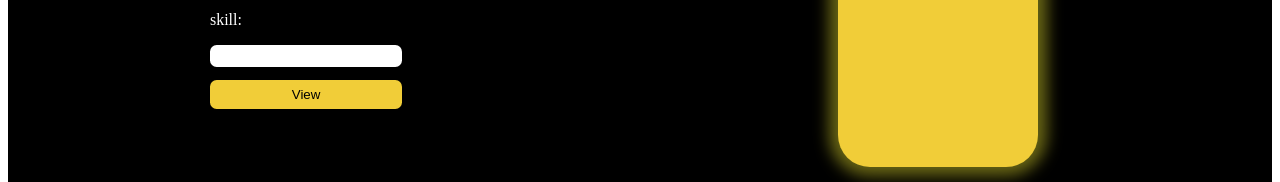
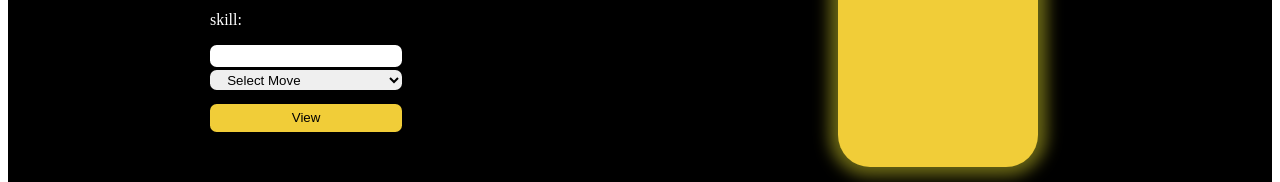
Before and after one commit to Salvadoranr/CRUD-Angular8, an Angular app: page /pokemon-form in a window 1280 px wide. Shown: the part 455-637 px from the top of the page. Built offline with nearby package versions, Linux system fonts and the light colour scheme.

Commit message:
adding select for pokemon moves, and new styles

```diff
--- a/src/app/components/form-container/form-container.component.html
+++ b/src/app/components/form-container/form-container.component.html
@@ -4,8 +4,8 @@
     <app-pokemon [pokemon]="pokemon" ></app-pokemon>
 </div>
 
-<div class="comp__form-container-move-right">
-  <button class= "comp__form-container--button"(click)="createPokemon()">Create Pokemon</button>
+<div class="comp__form-container-moveRight">
+  <button class= "comp__form-container-buttonStyle"(click)="createPokemon()">Create Pokemon</button>
 </div>
 
 </div>
--- a/src/app/components/form-container/form-container.component.scss
+++ b/src/app/components/form-container/form-container.component.scss
@@ -3,10 +3,10 @@
   justify-content: space-around;
   flex-wrap: wrap;
 }
-.comp__form-container-move-right {
+.comp__form-container-moveRight {
   display: flex;
   justify-content: center;
-  .comp__form-container--button {
+  .comp__form-container-buttonStyle {
     margin-top: 0.5em;
     margin-bottom: 2em;
     background-color: #f1cd38;
--- a/src/app/components/pokemon-form/pokemon-form.component.html
+++ b/src/app/components/pokemon-form/pokemon-form.component.html
@@ -1,4 +1,8 @@
-<form class="comp_pokemon-from-container" [formGroup]="pokemonForm" (ngSubmit)="onFormSubmit(pokemonForm.value)">
+<form
+  class="comp_pokemon-from-container"
+  [formGroup]="pokemonForm"
+  (ngSubmit)="onFormSubmit(pokemonForm.value)"
+>
   <label class="comp_pokemon-from-label--color" for="name">
     <p>
       Name:
@@ -33,10 +37,20 @@
     <p>
       skill:
     </p>
-      <input class="comp__pokemon-form-input" type="text" id="moves" formControlName="moves" />
+    <input
+      class="comp__pokemon-form-input"
+      type="text"
+      id="moves"
+      formControlName="moves"
+      [(ngModel)]="moves"
+    />
   </label>
   <div>
-
+    <select class="comp__pokemon-form-size" (change)="addMove($event.target.options.selectedIndex)">
+      <option *ngFor="let move of allMoves" value="">{{ move }}</option>
+    </select>
+  </div>
+  <div>
     <button class="button-view" type="submit">View</button>
   </div>
 </form>
--- a/src/app/components/pokemon-form/pokemon-form.component.scss
+++ b/src/app/components/pokemon-form/pokemon-form.component.scss
@@ -16,4 +16,12 @@
     height: 1.5em;
     padding-left:1em ;
   }
+  .comp__pokemon-form-size{
+    border: none;
+    border-radius: 0.5em;
+    height: 1.5em;
+    padding-left:1em ;
+    margin-top:0.25em;
+    width: 100%;
+  }
 }
--- a/src/app/components/pokemon-form/pokemon-form.component.ts
+++ b/src/app/components/pokemon-form/pokemon-form.component.ts
@@ -1,6 +1,7 @@
 import { Component, OnInit, Input, Output, EventEmitter } from '@angular/core';
 import { IPokemon } from '../../interfaces/pokemon.interface';
 import { FormBuilder, FormGroup, FormControlName } from '@angular/forms';
+import { CrudPokemonService } from 'src/app/services/crud-pokemon.service';
 
 @Component({
   selector: 'app-pokemon-form',
@@ -11,16 +12,17 @@ export class PokemonFormComponent implements OnInit {
   @Input() name = '';
   @Input() image = '';
   @Input() weight = 0;
-  @Input() moves = [];
+  @Input() moves = '';
   @Input() type = '';
   @Input() id = 0;
   @Output() formHandler = new EventEmitter<IPokemon>();
 
   pokemonForm: FormGroup;
   skills: number[];
-
-  constructor(private formBuilder: FormBuilder) {
+  allMoves: string[];
+  constructor(private formBuilder: FormBuilder, private crud: CrudPokemonService) {
     this.skills = [1];
+    this.allMoves = ['Select Move', ...this.crud.allMoves];
   }
   convertToArray = input => input.split(',');
   ngOnInit() {
@@ -49,5 +51,8 @@ export class PokemonFormComponent implements OnInit {
     this.formHandler.emit(pokemonValue);
     // this.pokemonForm.reset();
   }
-
+  addMove(index: number) {
+    this.moves += this.allMoves[index] + ',';
+    this.allMoves.splice(index, 1);
+  }
 }
--- a/src/app/components/pokemon-list/pokemon-list.component.html
+++ b/src/app/components/pokemon-list/pokemon-list.component.html
@@ -1,12 +1,7 @@
 <div class="comp__pokemon-list--container">
-  <div class="comp__pokemon-list--container-input">
-    <label class="comp__pokemon-list-label" for="find">find pokemon:</label>
-    <p>
-      <input class="comp__pokemon-list-input" type="text" id="find" [(ngModel)]="filter" />
-    </p>
-  </div>
+
   <div class="comp__pokemon-list--container-cards">
-    <div *ngFor="let pokemon of pokemonList "> <!-- | filterPokemon: filter -->
+    <div *ngFor="let pokemon of pokemonList ">
       <app-pokemon [pokemon]="pokemon" [editMode]="true"></app-pokemon>
     </div>
   </div>
--- a/src/app/services/crud-pokemon.service.ts
+++ b/src/app/services/crud-pokemon.service.ts
@@ -1,6 +1,7 @@
 import { Injectable } from '@angular/core';
 import { apiResponse } from '../api/api-mock';
 import { IPokemon } from '../interfaces/pokemon.interface';
+import { access } from 'fs';
 
 // const baseUrl = 'https://pokeapi.co/api/v2/';
 // const pokemonUrl = `${baseUrl}pokemon/`;
@@ -11,6 +12,7 @@ import { IPokemon } from '../interfaces/pokemon.interface';
 })
 export class CrudPokemonService {
   public pokemonsList: IPokemon[];
+  public allMoves: string[];
   constructor() {
     this.pokemonsList = [];
     this.getInitialResponse();
@@ -18,6 +20,7 @@ export class CrudPokemonService {
 
   public getInitialResponse(): void {
     this.pokemonsList = apiResponse;
+    this.allMoves = this.getAllMoves();
   }
   public getpokemonsList(): IPokemon[] {
     return this.pokemonsList;
@@ -40,8 +43,13 @@ export class CrudPokemonService {
   public deletePokemon(id: number): void {
     this.pokemonsList.forEach((el: IPokemon, index: number) => {
       if (el.id === id) {
-       this.pokemonsList.splice(index, 1);
+        this.pokemonsList.splice(index, 1);
       }
     });
   }
+  public getAllMoves() {
+    const movesSet = new Set(this.pokemonsList.reduce((acc, el) => acc.concat(el.moves), []));
+    const allMoves = new Array(...movesSet);
+    return allMoves;
+  }
 }
```
Lines whose indentation alone changed are shown as unchanged.
